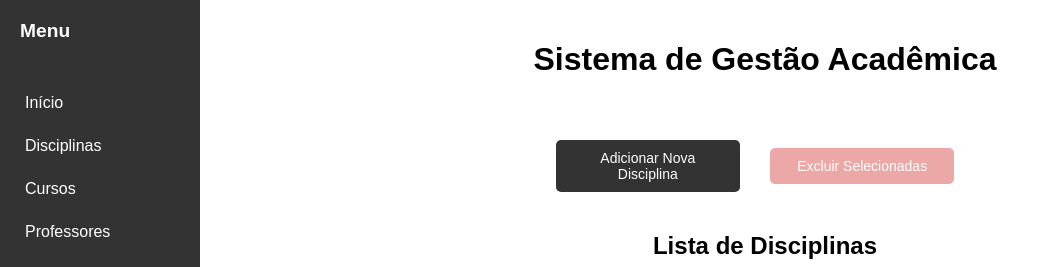
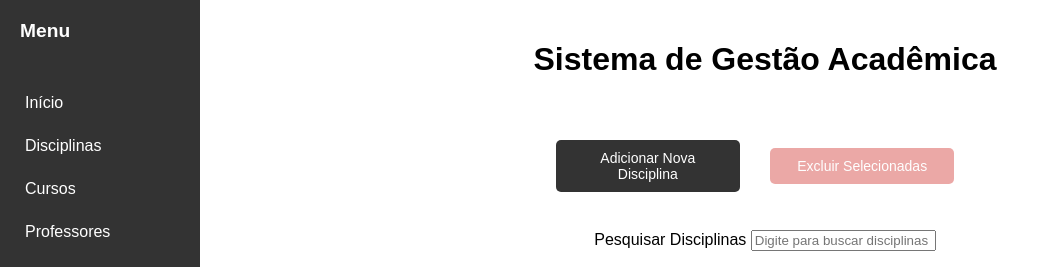
Before and after one commit to Rogeriokjah/programacao-web-fatec, a Flask app: page /disciplinas in a window 1280 px wide. Shown: the top 267 px of the page, without its empty margins (0-1039 px from the left). Run offline with Flask 3, Linux system fonts and the light colour scheme; a user stored in the database is signed in; data that the repository does not hold is empty; parts of the project's set-up code (start-up, migrations or seed data) failed here and were passed over.

Commit message:
função de pesquisa em disciplinas

```diff
--- a/app/templates/disciplinas.html
+++ b/app/templates/disciplinas.html
@@ -9,6 +9,12 @@
     <button type="button" class="button large-button" id="openModal">Adicionar Nova Disciplina</button>
     <button type="button" class="button button-danger large-button" id="deleteSelected" disabled>Excluir Selecionadas</button>
 </div>
+<br>
+<div>
+    <label for="pesquisar_disciplinas">Pesquisar Disciplinas</label>
+    <input type="text" id="pesquisar_disciplinas" placeholder="Digite para buscar disciplinas">
+</div>
+<br>
 
 <h2>Lista de Disciplinas</h2>
 
@@ -73,8 +79,80 @@
         const formDisciplina = document.getElementById("formAddDisciplina");
         const deleteSelectedButton = document.getElementById("deleteSelected");
         const selectAllCheckbox = document.getElementById("selectAll");
+        const modalTitle = document.getElementById("modalTitle");
+        const pesquisarDisciplinasInput = document.getElementById("pesquisar_disciplinas");
+        const tabelaDisciplinasBody = document.querySelector("table tbody");
+        let timer;
 
-        const modalTitle = document.getElementById("modalTitle");
+
+
+     // Função para buscar disciplinas no servidor
+     function buscarDisciplinas(query) {
+        fetch(`/buscar_disciplinas?query=${encodeURIComponent(query)}`)
+            .then(response => response.json())
+            .then(disciplinas => {
+                atualizarTabela(disciplinas);
+            })
+            .catch(() => {
+                tabelaDisciplinasBody.innerHTML = `
+                    <tr>
+                        <td colspan="4">Erro ao buscar disciplinas</td>
+                    </tr>`;
+            });
+    }
+
+    // Atualizar tabela com os resultados
+    function atualizarTabela(disciplinas) {
+        if (disciplinas.length === 0) {
+            tabelaDisciplinasBody.innerHTML = `
+                <tr>
+                    <td colspan="4">Nenhuma disciplina encontrada</td>
+                </tr>`;
+            return;
+        }
+
+        tabelaDisciplinasBody.innerHTML = disciplinas.map(d => `
+            <tr>
+                <td><input type="checkbox" class="selectItem" data-id="${d.id}"></td>
+                <td>${d.nome}</td>
+                <td>${d.carga_horaria} horas</td>
+                <td>
+                    <button type="button" class="button edit-disciplina" data-id="${d.id}">Editar</button>
+                    <form action="/disciplinas/excluir/${d.id}" method="POST" style="display:inline;">
+                        <button type="submit" class="button button-danger" onclick="return confirm('Tem certeza que deseja excluir?');">Excluir</button>
+                    </form>
+                </td>
+            </tr>
+        `).join("");
+
+        // Reaplica o event listener para os botões de editar
+        document.querySelectorAll(".edit-disciplina").forEach(button => {
+            button.addEventListener("click", event => {
+                const disciplinaid = button.dataset.id;
+                fetch(`/buscar_disciplina?id=${disciplinaid}`)
+                    .then(response => response.json())
+                    .then(data => {
+                        if (data.error) {
+                            alert("Erro ao buscar disciplina.");
+                            return;
+                        }
+                        modal.style.display = "block";
+                        modalTitle.textContent = "Editar Disciplina";
+                        formDisciplina.action = `/disciplinas/editar/${disciplinaid}`;
+                        document.getElementById("nome").value = data.nome;
+                        document.getElementById("carga_horaria").value = data.carga_horaria;
+                    })
+                    .catch(() => alert("Erro ao buscar disciplina."));
+            });
+        });
+    }
+
+    // Adicionar evento de input com delay
+    pesquisarDisciplinasInput.addEventListener("input", () => {
+        clearTimeout(timer);
+        const query = pesquisarDisciplinasInput.value.trim();
+        timer = setTimeout(() => buscarDisciplinas(query), 500);
+    });
 
     // Função para abrir o modal
     if (btnDisciplina) {
@@ -107,7 +185,6 @@
             fecharModalDisciplina();
         }
     };
-
      // Abrir modal para edição
     document.querySelectorAll(".edit-disciplina").forEach(button => {
        button.addEventListener("click", event => {
@@ -128,7 +205,6 @@
                .catch(() => alert("Erro ao buscar disciplina."));
        });
     });
-
 
     // Lógica de seleção de disciplinas
     if (selectAllCheckbox) {
```
Lines whose indentation alone changed are shown as unchanged.
